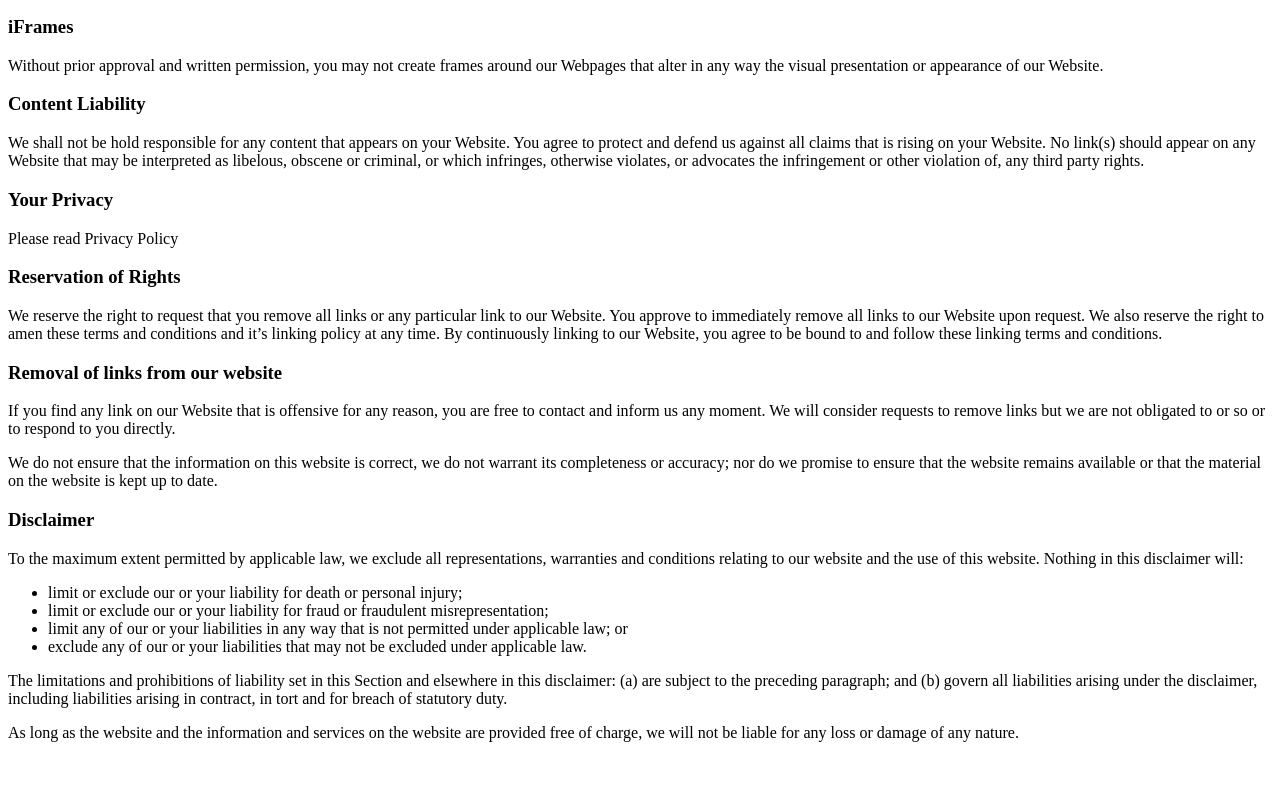
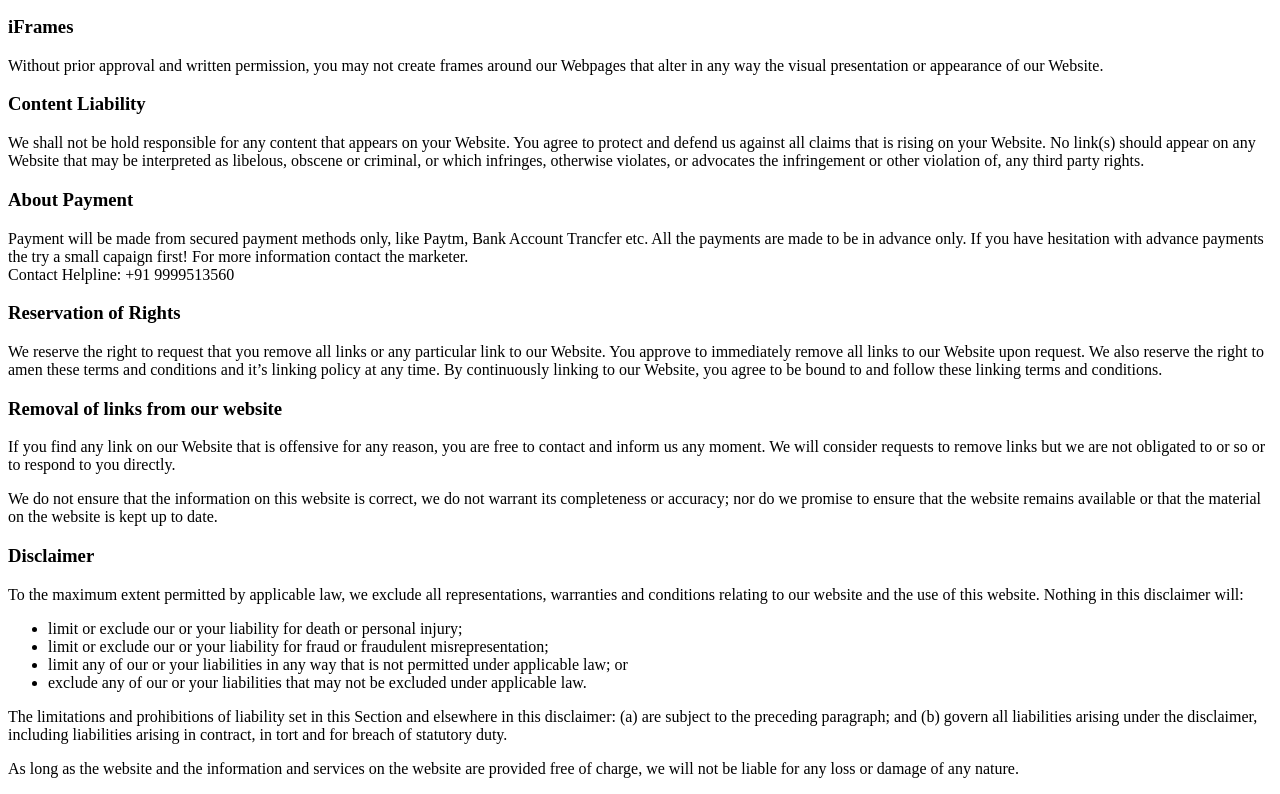
Before and after one commit to CapasTible/TermsAndConditions, a plain HTML site: page index.html in a window 1280 px wide. Shown: the part 1668-2462 px from the top of the page. Before the commit the page ends 2426 px from the top, so only its background shows below. Drawn offline with Linux system fonts and the light colour scheme.

Commit message:
Update index.html

```diff
--- a/index.html
+++ b/index.html
@@ -93,9 +93,10 @@
 
 <p>We shall not be hold responsible for any content that appears on your Website. You agree to protect and defend us against all claims that is rising on your Website. No link(s) should appear on any Website that may be interpreted as libelous, obscene or criminal, or which infringes, otherwise violates, or advocates the infringement or other violation of, any third party rights.</p>
 
-<h3><strong>Your Privacy</strong></h3>
+<h3><strong>About Payment</strong></h3>
 
-<p>Please read Privacy Policy</p>
+<p>Payment will be made from secured payment methods only, like Paytm, Bank Account Trancfer etc. All the payments are made to be in advance only. If you have hesitation with advance payments the try a small capaign first! For more information contact the marketer.
+    <br>Contact Helpline: +91 9999513560</p>
 
 <h3><strong>Reservation of Rights</strong></h3>
 
```
